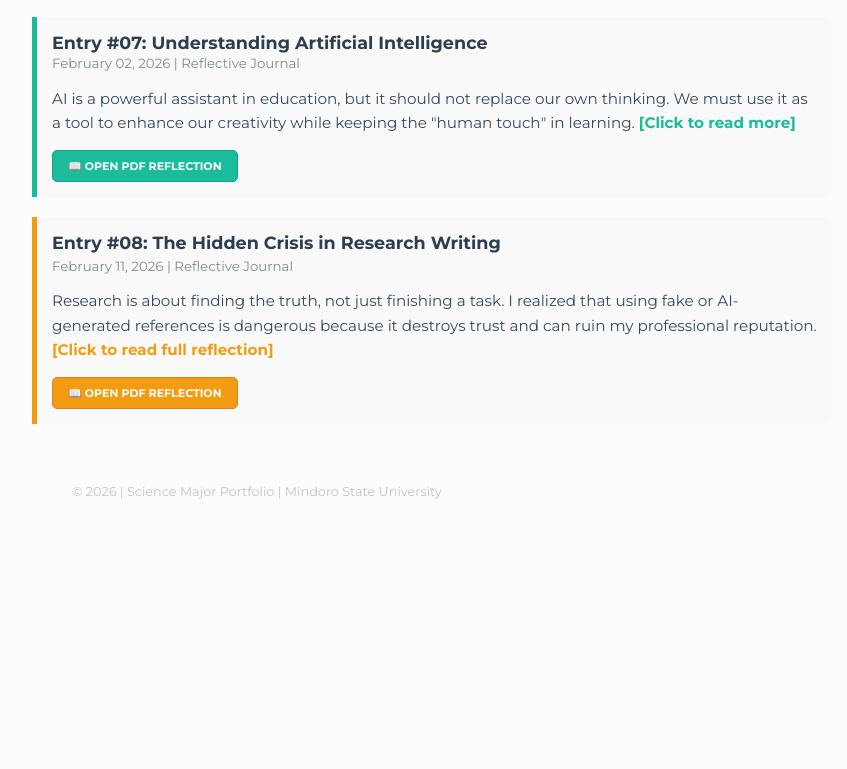
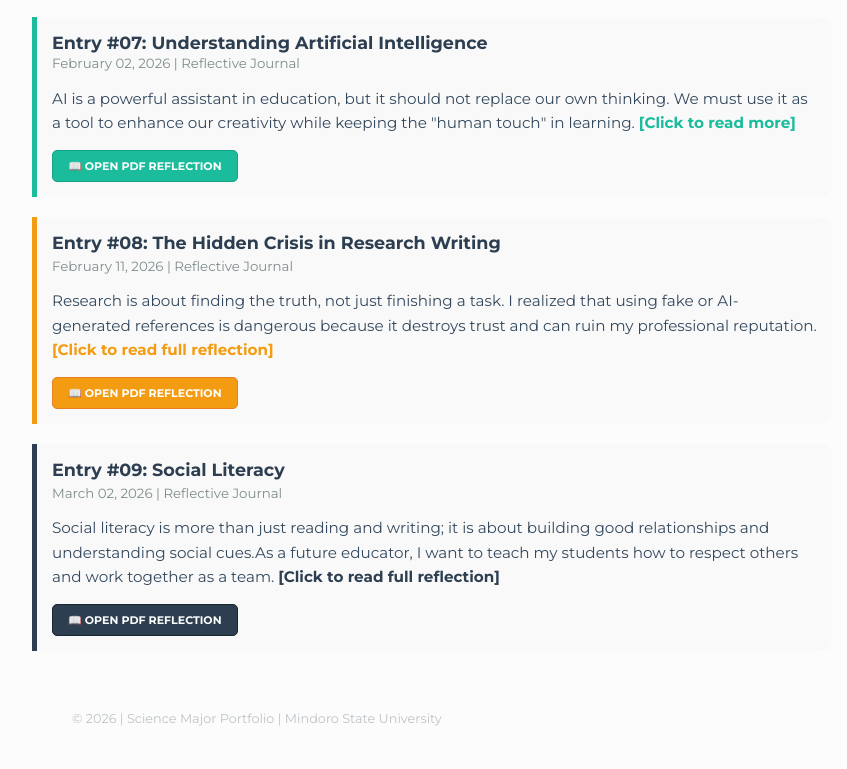
Before and after one commit to Navidaganda/sci-navida-hub, a plain HTML site: page index.html in a window 1280 px wide. Shown: the part 1782-2551 px from the top of the page, without its empty margins (208-1055 px from the left). Before the commit the page ends 2371 px from the top, so only its background shows below. Drawn offline with Linux system fonts and the light colour scheme; a web font is replaced by a local one.

Commit message:
Update index.html

```diff
--- a/index.html
+++ b/index.html
@@ -157,6 +157,24 @@
         </div>
     </div>
 </a>
+        <a href="March2_Social_Literacy.pdf" target="_blank" style="text-decoration: none; color: inherit; display: block; margin-bottom: 20px;">
+    <div class="journal-card" style="border-left: 5px solid #2c3e50; padding: 15px; background: #f9f9f9; text-align: left; transition: 0.3s; cursor: pointer; border-radius: 0 10px 10px 0;" onmouseover="this.style.background='#f4f6f7'; this.style.boxShadow='5px 5px 15px rgba(0,0,0,0.1)';" onmouseout="this.style.background='#f9f9f9'; this.style.boxShadow='none';">
+
+        <strong style="font-size: 1.1em; color: #2c3e50; display: block; margin-bottom: 5px;">Entry #09: Social Literacy</strong>
+        <small style="color: #7f8c8d; display: block; margin-bottom: 15px;">March 02, 2026 | Reflective Journal</small>
+
+        <p style="font-size: 0.95em; color: #34495e; line-height: 1.6; margin: 0;">
+            Social literacy is more than just reading and writing; it is about building good relationships and understanding social cues.As a future educator, I want to teach my students how to respect others and work together as a team. <span style="color: #2c3e50; font-weight: bold;">[Click to read full reflection]</span>
+        </p>
+
+        <div style="margin-top: 15px;">
+            <div style="background: #2c3e50; color: #fff; padding: 8px 15px; border-radius: 5px; font-weight: bold; font-size: 11px; display: inline-block; border: 1px solid #1a252f;">
+                📖 OPEN PDF REFLECTION
+            </div>
+        </div>
+    </div>
+</a>
+
 
 
 
```
